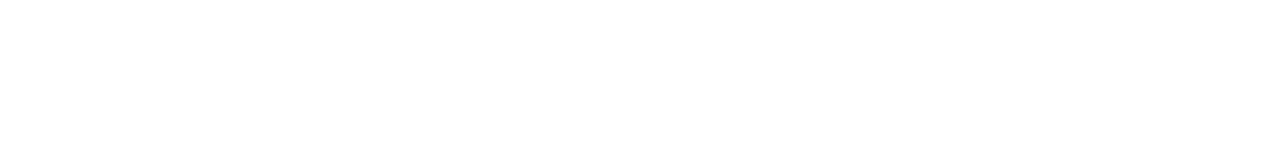
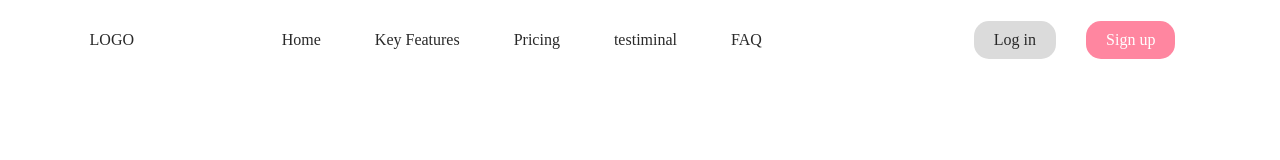
Before and after one commit to theblackman2/perfect, a plain HTML site: page index.html in a window 1280 px wide. Drawn offline with Linux system fonts and the light colour scheme.

Commit message:
feat: Adding and styling the header

```diff
--- a/index.html
+++ b/index.html
@@ -5,10 +5,29 @@
     <meta http-equiv="X-UA-Compatible" content="IE=edge">
     <meta name="viewport" content="width=device-width, initial-scale=1.0">
     <title>Perfect</title>
+    <link rel="stylesheet" href="style.css">
+    <link rel="preconnect" href="https://fonts.googleapis.com">
+    <link rel="preconnect" href="https://fonts.gstatic.com" crossorigin>
+    <link href="https://fonts.googleapis.com/css2?family=Inter:wght@200;400&display=swap" rel="stylesheet">
 </head>
 <body>
     <header class="main-head">
-
+        <a href="/" class="logo">
+            LOGO
+        </a>
+        <div class="navigation">
+            <nav class="nav-bar">
+                <a href="#">Home</a>
+                <a href="#">Key Features</a>
+                <a href="#">Pricing</a>
+                <a href="#">testiminal</a>
+                <a href="#">FAQ</a>
+            </nav>
+            <nav class="logins">
+                <a class="login" href="#">Log in</a>
+                <a class="sign" href="#">Sign up</a>
+            </nav>
+        </div>
     </header>
 </body>
 </html>
--- a/style.css
+++ b/style.css
@@ -0,0 +1,59 @@
+*{
+    padding: 0;
+    margin: 0;
+    box-sizing: border-box;
+    font-family: "sans serif";
+    text-decoration: none;
+    color: inherit;
+}
+
+.main-head{
+    width: 100%;
+    height: 80px;
+    display: flex;
+    align-items: center;
+    justify-content: space-between;
+    padding: 5px 7%;
+    color: #292929;
+}
+
+.navigation{
+    display: flex;
+    justify-content: space-between;
+    height: 100%;
+    width: 85%;
+}
+
+.nav-bar{
+    display: flex;
+    align-items: center;
+    height: 100%;
+}
+
+.nav-bar a{
+    margin: 0 20px;
+    padding: 4px 7px;
+    font-family: 'Inter' sans-serif;
+}
+
+.logins{
+    display: flex;
+    justify-content: space-between;
+    align-items: center;
+    height: 100%;
+}
+
+.logins a{
+    padding: 10px 20px;
+    margin: 15px;
+    border-radius: 15px;
+}
+
+.login{
+    background-color: #DBDBDB;
+}
+
+.sign{
+    background-color: #FF86A0;
+    color: #FFFFFF;
+}
```
Also changed, not shown: 1 other file.
